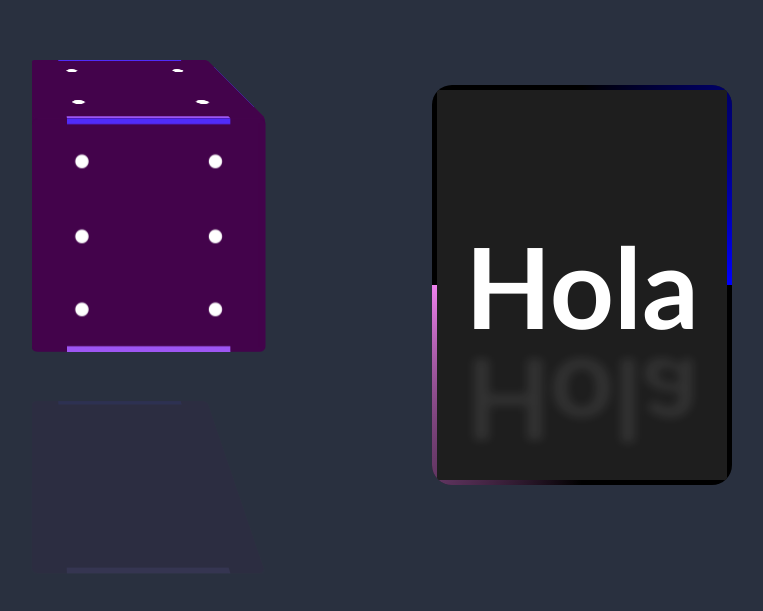
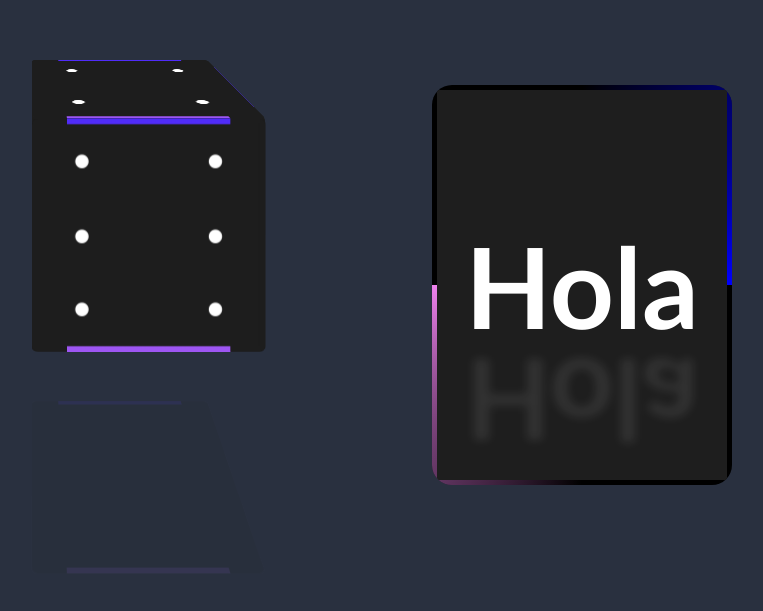
Before and after one commit to Yhethi/eloyweb, a plain HTML site: page index.html in a window 1280 px wide. Shown: the part 115-726 px from the top of the page, without its empty margins (258-1021 px from the left). Drawn offline with Linux system fonts and the light colour scheme.

Commit message:
Volviando al color el cubo 3D

```diff
--- a/style.css
+++ b/style.css
@@ -1,5 +1,5 @@
 :root{
-    --color-cara:#43034b;
+    --color-cara:#1d1d1d;
     --color-puntos:white;
     --altura: 500px;
     --anchura: 500px;
```
